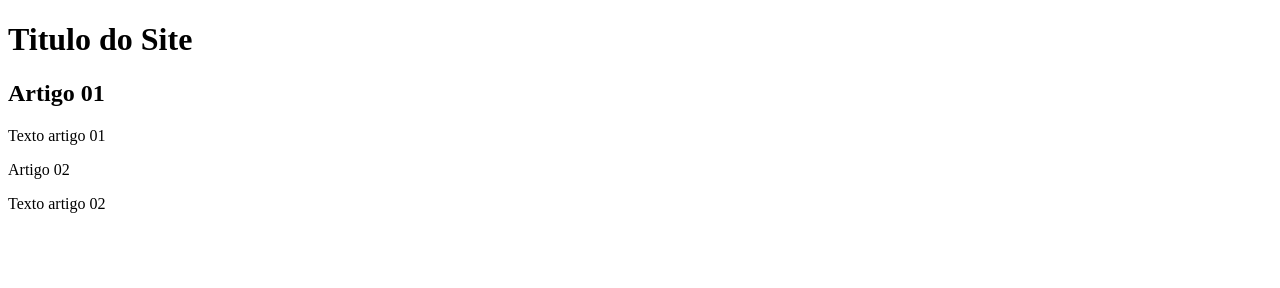
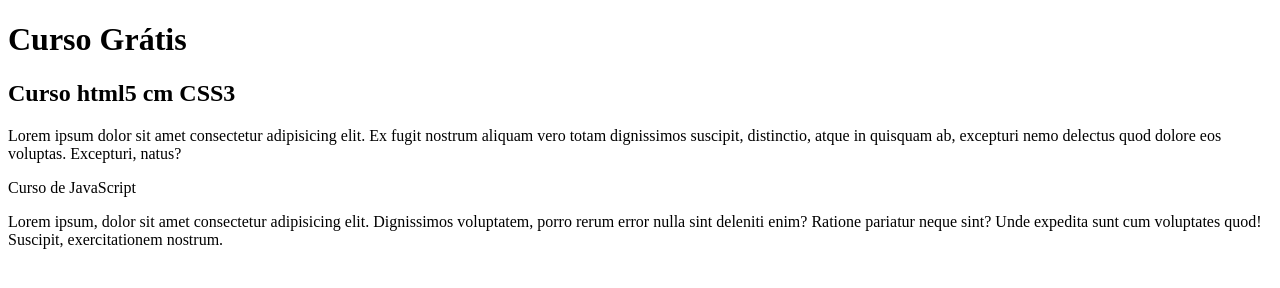
Before and after one commit to Lizax0101/Projeto_Site, a plain HTML site: page index.html in a window 1280 px wide. Drawn offline with Linux system fonts and the light colour scheme.

Commit message:
commit no conteudo

```diff
--- a/index.html
+++ b/index.html
@@ -8,16 +8,16 @@
 <body>
     <main>
         <header>
-            <h1>Titulo do Site</h1>
+            <h1>Curso Grátis</h1>
         </header>
         <article>
             <h2>
-               Artigo 01
+               Curso html5 cm CSS3
             </h2>
-            <p>Texto artigo 01</p>
+            <p>Lorem ipsum dolor sit amet consectetur adipisicing elit. Ex fugit nostrum aliquam vero totam dignissimos suscipit, distinctio, atque in quisquam ab, excepturi nemo delectus quod dolore eos voluptas. Excepturi, natus?</p>
         </article>
-        <article>Artigo 02</article>
-        <p>Texto artigo 02</p>
+        <article>Curso de JavaScript</article>
+        <p>Lorem ipsum, dolor sit amet consectetur adipisicing elit. Dignissimos voluptatem, porro rerum error nulla sint deleniti enim? Ratione pariatur neque sint? Unde expedita sunt cum voluptates quod! Suscipit, exercitationem nostrum.</p>
 
     </main>
 
```
